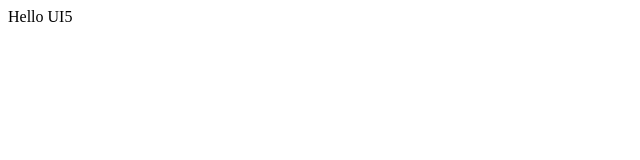
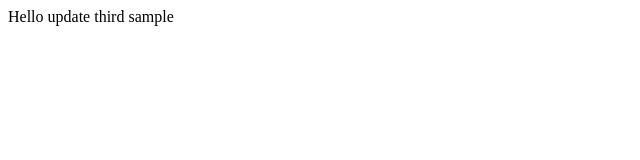
Before and after one commit to vishnuteja0201/SAP_UI5_TUTORIAL, a website: page webapp/index.html in a window 1280 px wide. Shown: the whole page, without its empty margins (0-640 px from the left). Drawn offline with Linux system fonts and the light colour scheme.

Commit message:
Update second sample into main
* sample3

* sample3

* sample4

```diff
--- a/webapp/index.html
+++ b/webapp/index.html
@@ -8,7 +8,7 @@
 </head>
 <body>
     <div>
-        Hello UI5
+        Hello update third sample
     </div>
 </body>
 </html>
```
Also changed, not shown: 1 other file.
